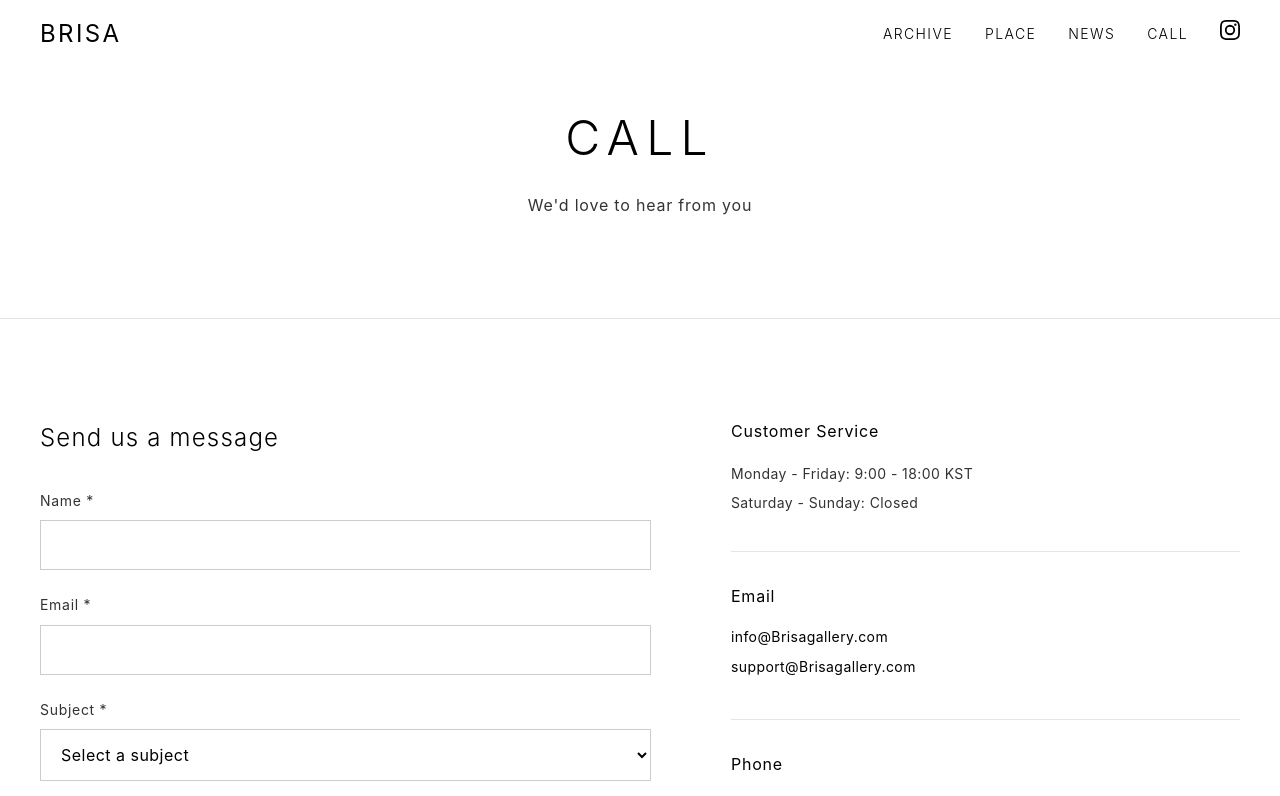
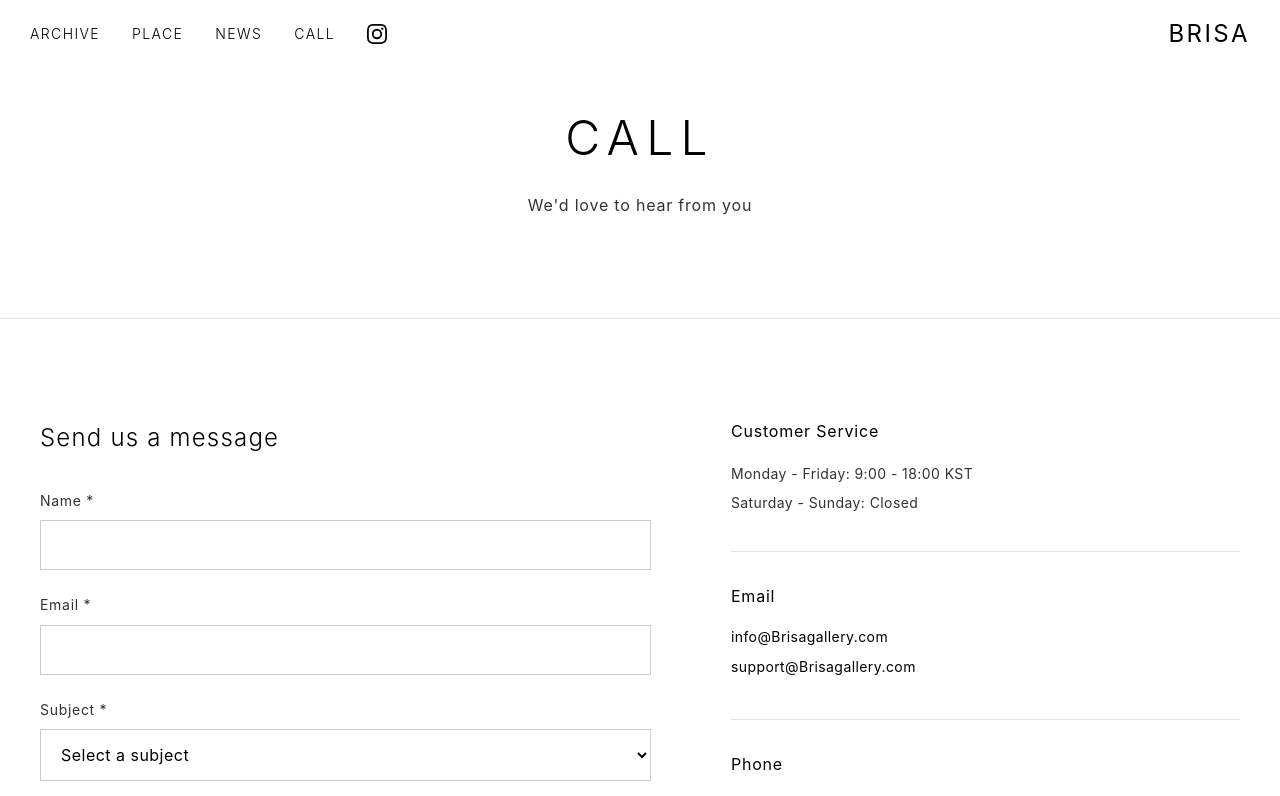
Before and after one commit to leephoter/Brisa-Galley, a Next.js app: page /call in a window 1280 px wide. Shown: the top 796 px of the page. Built offline with nearby package versions, Linux system fonts and the light colour scheme.

Commit message:
fix:Header 내부 로고, 페이지 탭 위치 변경

```diff
--- a/src/components/layout/Header.module.css
+++ b/src/components/layout/Header.module.css
@@ -91,7 +91,8 @@
 }
 
 .subNavLink {
-  display: block;
+  display: flex;
+  align-items: center;
   padding: 8px 20px;
   font-size: var(--font-size-sm);
   letter-spacing: 0.1em;
@@ -107,6 +108,8 @@
 }
 
 .navLink {
+  display: flex;
+  align-items: center;
   font-size: var(--font-size-sm);
   letter-spacing: 0.1em;
   font-weight: 300;
@@ -124,7 +127,7 @@
   }
 
   .container {
-    padding: 0 40px;
+    padding: 0 30px;
   }
 
   .logo {
--- a/src/components/layout/Header.tsx
+++ b/src/components/layout/Header.tsx
@@ -22,10 +22,6 @@
       transition={{ duration: 0.4 }}
     >
       <div className={styles.container}>
-        <Link href='/' className={styles.logo}>
-          BRISA
-        </Link>
-
         <nav className={styles.nav}>
           <ul className={styles.navList}>
             {NAVIGATION_ITEMS.map((item, index) => (
@@ -44,11 +40,7 @@
                     </ul>
                   </div>
                 ) : (
-                  <Link
-                    href={item.href as string}
-                    className={styles.navLink}
-                    target={item.target}
-                  >
+                  <Link href={item.href as string} className={styles.navLink} target={item.target}>
                     {item.label}
                   </Link>
                 )}
@@ -56,6 +48,9 @@
             ))}
           </ul>
         </nav>
+        <Link href='/' className={styles.logo}>
+          BRISA
+        </Link>
       </div>
     </motion.header>
   );
```
